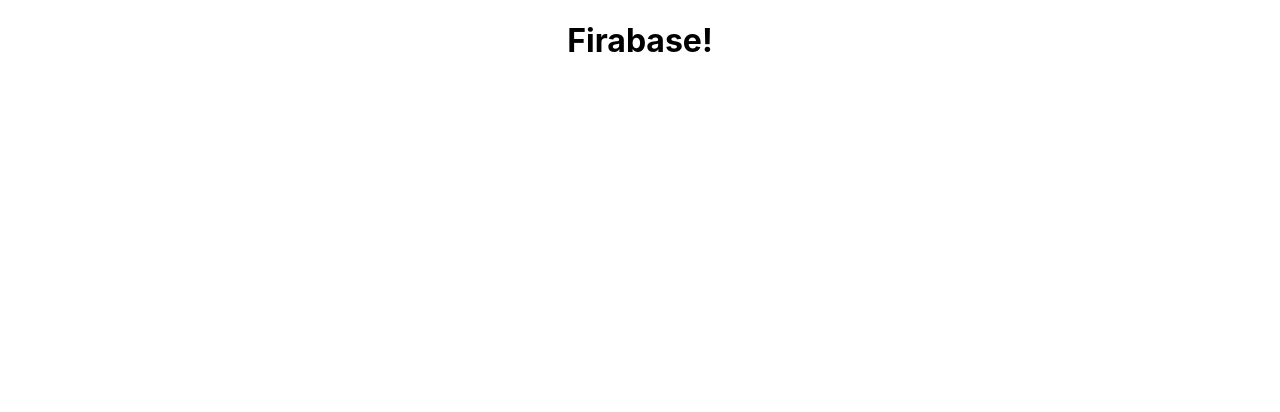
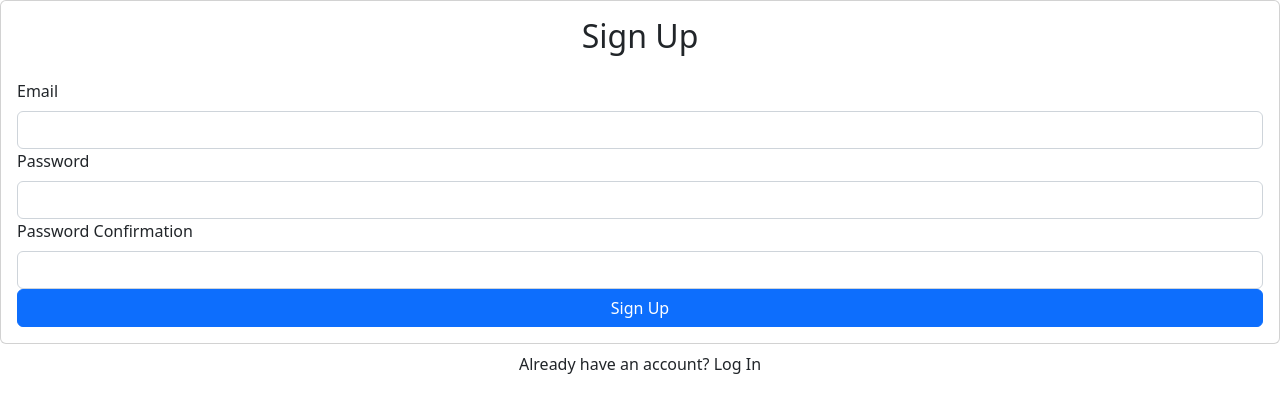
Before and after one commit to realerdemdoruk/react-firebase-example, a React (Create React App) app: page / in a window 1280 px wide. Shown: the top 412 px of the page. Built offline with nearby package versions, Linux system fonts and the light colour scheme.

Commit message:
SignUp sayfası tamamlandı

```diff
--- a/src/App.js
+++ b/src/App.js
@@ -1,11 +1,8 @@
 import './App.css';
+import Signup from './components/Signup';
 
 function App() {
-  return (
-    <div className="App">
-      <h1>Firabase!</h1>
-    </div>
-  );
+  return <Signup />;
 }
 
 export default App;
--- a/src/components/Signup.js
+++ b/src/components/Signup.js
@@ -1,8 +1,40 @@
-import React from 'react';
-// import {Card,}
+import React, { useRef } from 'react';
+import { Card, Form, Button } from 'react-bootstrap';
 
 const Signup = () => {
-  return <div></div>;
+  const emailRef = useRef();
+  const passwordRef = useRef();
+  const passwordConfirmRef = useRef();
+  return (
+    <>
+      <Card>
+        <Card.Body>
+          <h2 className="text-center mb-4">Sign Up</h2>
+          <Form>
+            <Form.Group id="email">
+              <Form.Label>Email</Form.Label>
+              <Form.Control type="email" ref={emailRef} required />
+            </Form.Group>
+            <Form.Group id="password">
+              <Form.Label>Password</Form.Label>
+              <Form.Control type="password" ref={passwordRef} required />
+            </Form.Group>
+            <Form.Group id="password-confirm">
+              <Form.Label>Password Confirmation</Form.Label>
+              <Form.Control type="password" ref={passwordConfirmRef} required />
+            </Form.Group>
+            <Button className="w-100" type="submit">
+              Sign Up
+            </Button>
+          </Form>
+        </Card.Body>
+      </Card>
+
+      <div className="w-100 text-center mt-2">
+        Already have an account? Log In
+      </div>
+    </>
+  );
 };
 
 export default Signup;
--- a/src/index.js
+++ b/src/index.js
@@ -2,6 +2,7 @@
 import ReactDOM from 'react-dom/client';
 import './index.css';
 import App from './App';
+import 'bootstrap/dist/css/bootstrap.min.css';
 
 const root = ReactDOM.createRoot(document.getElementById('root'));
 root.render(
```
